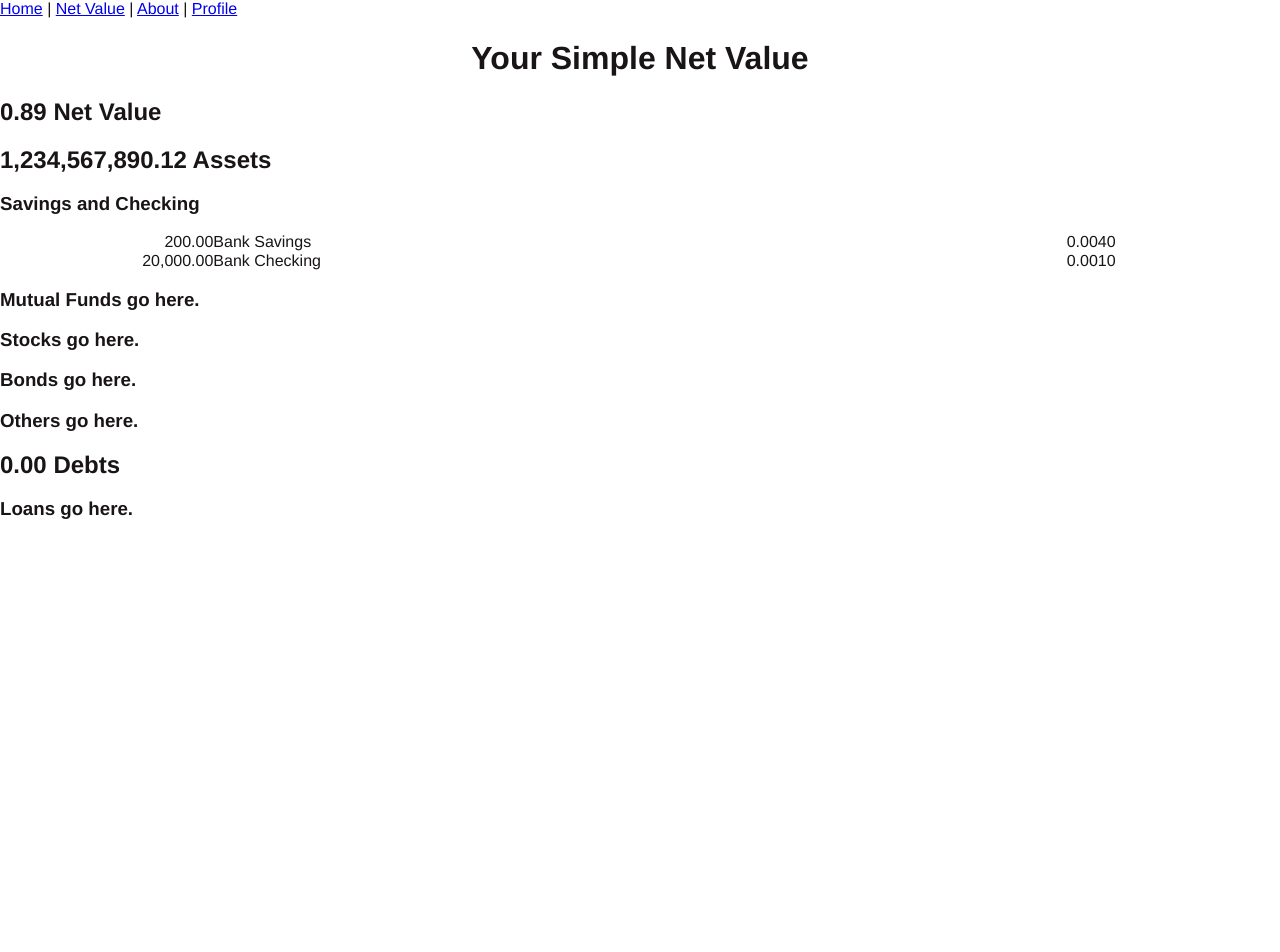
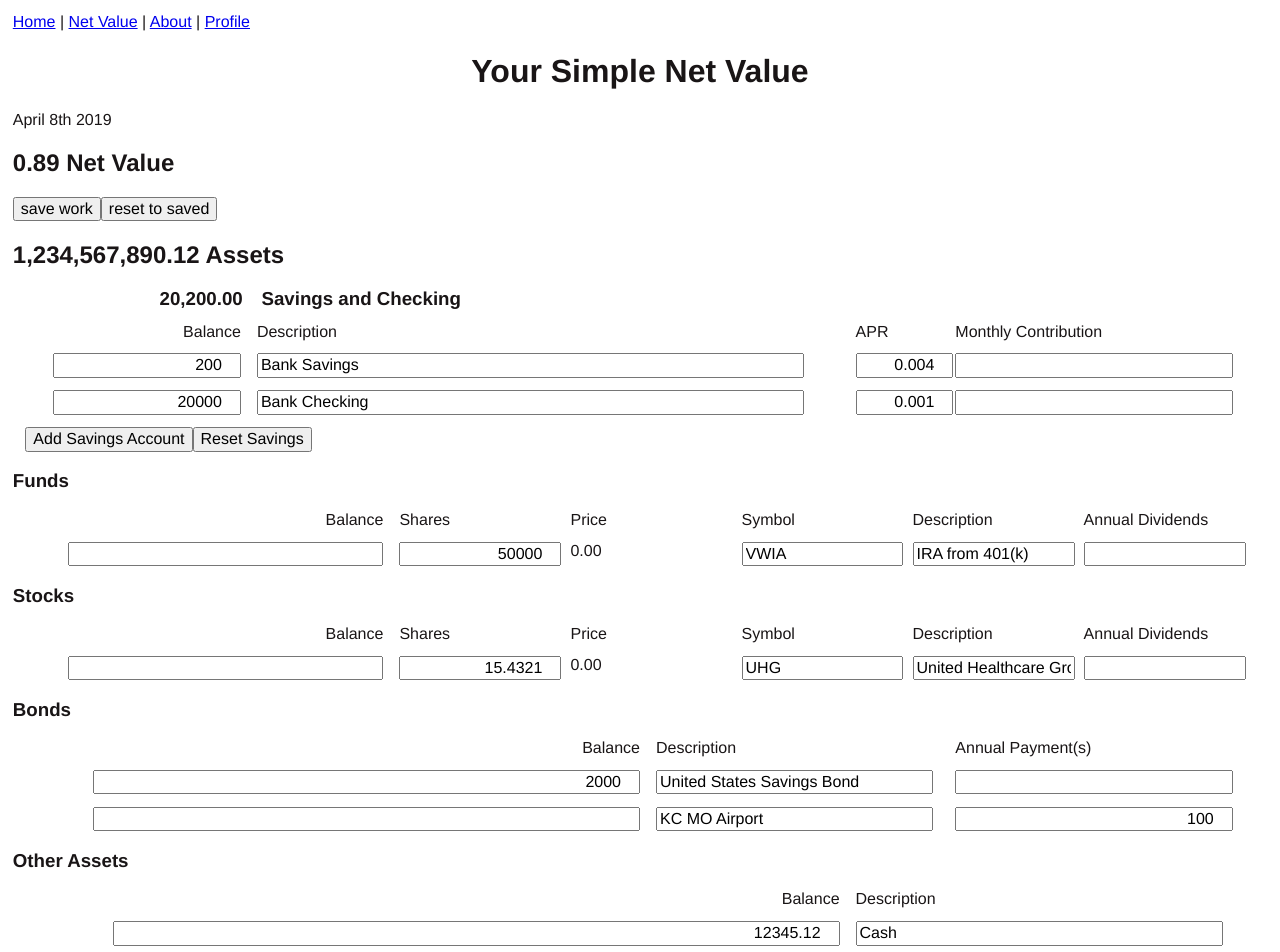
Before and after one commit to david-churn/netvalue-front, a Vue app: page /netvalue in a window 1280 px wide. Shown: the top 952 px of the page. Before the commit the page ends 800 px from the top, so only its background shows below. Built offline with nearby package versions, Linux system fonts and the light colour scheme.

Commit message:
polished savings and drafted others.  Finalized number display function.

```diff
--- a/src/App.vue
+++ b/src/App.vue
@@ -1,8 +1,8 @@
 <template>
   <div id="app">
     <navCmp/>
-    <h1>Your Simple Net Value</h1>
-    <!-- <p>{{ moment().format('MMMM Do YYYY') }}</p> -->
+    <h1>{{ title }}</h1>
+    <p>{{ todayStr }}</p>
     <router-view/>
   </div>
 </template>
@@ -17,7 +17,16 @@ const moment = require('moment');
 export default {
   name: "app",
   components: {
-    navCmp }
+    navCmp },
+  data: function () {
+    return {
+      title: 'Your Simple Net Value',
+      todayStr: ''
+    }
+  },
+  created() {
+    this.todayStr = moment().format('MMMM Do YYYY');
+  }
 }
 </script>
 
@@ -49,13 +58,24 @@ $greenish: #c5efcb;
 h1 {
   text-align: center;
 }
+body {
+  margin: 1%;
+}
+input {
+  width: 90%;
+}
+.amt {
+  text-align: right;
+}
 .row {
   display: flex;
+  margin: 1%;
 }
 .col-amount {
-  flex: 1;
+  flex: 2;
   min-width: 5em;
   text-align: right;
+  margin: 0 1em;
 }
 .flex1 {
   flex: 1;
@@ -75,4 +95,22 @@ h1 {
 .flex6 {
   flex: 6;
 }
+.flex7 {
+  flex: 7;
+}
+.flex8 {
+  flex: 8;
+}
+.flex9 {
+  flex: 9;
+}
+.flex10 {
+  flex: 10;
+}
+.flex11 {
+  flex: 11;
+}
+.flex12 {
+  flex: 12;
+}
 </style>
--- a/src/components/bonds.vue
+++ b/src/components/bonds.vue
@@ -1,8 +1,18 @@
 <template>
   <div class="bonds">
-    <h3>Bonds go here.</h3>
+    <h3>{{title}}</h3>
+    <div class="row">
+      <div class="col-amount">Balance</div>
+      <div class="flex1">Description</div>
+      <div class="flex1">Annual Payment(s)</div>
+    </div>
+    <div class="row"
+      v-for="(asset,index) in allBonds" :key="index">
+      <div class="col-amount"><input v-model="asset.amount" type="number" step=".01" class="amt"></div>
+      <div class="flex1"><input v-model="asset.description" type="text"></div>
+      <div class="flex1"><input v-model="asset.payment" type="number" step=".01" class="amt"></div>
+    </div>
   </div>
-
 </template>
 
 <script>
--- a/src/components/funds.vue
+++ b/src/components/funds.vue
@@ -1,8 +1,24 @@
 <template>
   <div class="funds">
-    <h3>Mutual Funds go here.</h3>
+    <h3>{{title}}</h3>
+    <div class="row">
+      <div class="col-amount">Balance</div>
+      <div class="flex1">Shares</div>
+      <div class="flex1">Price</div>
+      <div class="flex1">Symbol</div>
+      <div class="flex1">Description</div>
+      <div class="flex1">Annual Dividends</div>
+    </div>
+    <div class="row"
+      v-for="(asset,index) in allFunds" :key="index">
+      <div class="col-amount"><input v-model="asset.amount" type="number" step=".01" class="amt"></div>
+      <div class="flex1"><input v-model="asset.shares" type="number" step=".000001" class="amt"></div>
+      <div class="flex1">{{ asset.price ? asset.price.toDecFormat(2) : Number(0).toFixed(2) }}</div>
+      <div class="flex1"><input v-model="asset.symbol" type="text"></div>
+      <div class="flex1"><input v-model="asset.description" type="text"></div>
+      <div class="flex1"><input v-model="asset.payment" type="number" step=".01" class="amt"></div>
+    </div>
   </div>
-
 </template>
 
 <script>
--- a/src/components/loans.vue
+++ b/src/components/loans.vue
@@ -1,6 +1,19 @@
 <template>
   <div class="loans">
-    <h3>Loans go here.</h3>
+    <h3>{{title}}</h3>
+    <div class="row">
+      <div class="col-amount">Balance</div>
+      <div class="flex1">Description</div>
+      <div class="flex1">Annual Percentage Rate</div>
+      <div class="flex1">Monthly Payment</div>
+    </div>
+    <div class="row"
+      v-for="(asset,index) in allDebts" :key="index">
+      <div class="col-amount"><input v-model="asset.amount" type="number" step=".01" class="amt"></div>
+      <div class="flex1"><input v-model="asset.description" type="text"></div>
+      <div class="flex1"><input v-model="asset.apr" type="number" step=".0001" class="amt"></div>
+      <div class="flex1"><input v-model="asset.payment" type="number" step=".01" class="amt"></div>
+    </div>
   </div>
 
 </template>
--- a/src/components/others.vue
+++ b/src/components/others.vue
@@ -1,6 +1,15 @@
 <template>
   <div class="others">
-    <h3>Others go here.</h3>
+    <h3>{{title}}</h3>
+    <div class="row">
+      <div class="col-amount">Balance</div>
+      <div class="flex1">Description</div>
+    </div>
+    <div class="row"
+      v-for="(asset,index) in allOthers" :key="index">
+      <div class="col-amount"><input v-model="asset.amount" type="number" step=".01" class="amt"></div>
+      <div class="flex1"><input v-model="asset.description" type="text"></div>
+    </div>
   </div>
 
 </template>
@@ -12,7 +21,7 @@ export default {
   name: 'others',
   data: function () {
     return {
-      title: 'Others',
+      title: 'Other Assets',
     }
   },
   computed: mapGetters(['allOthers'])
--- a/src/components/savings.vue
+++ b/src/components/savings.vue
@@ -1,22 +1,26 @@
 <template lang="html">
   <div class="savings">
-    <h3>{{title}}</h3>
+    <h3 class="row">
+      <div class="col-amount">{{ subtotal.toDecFormat(2) }}</div>
+      <div class="flex10">{{ title }}</div></h3>
+    <div class="row">
+      <div class="col-amount">Balance</div>
+      <div class="flex6">Description</div>
+      <div class="flex1">APR</div>
+      <div class="flex3">Monthly Contribution</div>
+    </div>
     <div class="row"
       v-for="(asset,index) in allSavings" :key="index">
-      <div class="col-amount">{{asset.amount.format(2)}}</div>
-      <div class="flex4"> {{ asset.description}}</div>
-      <div class="flex1"> {{ asset.apr.format(4)}}</div>
+      <div class="col-amount"><input v-model="asset.amount" type="number" step=".01" class="amt"></div>
+      <div class="flex6"><input v-model="asset.description" type="text"></div>
+      <div class="flex1"><input v-model="asset.apr" type="number" step=".0001" class="amt"></div>
+      <div class="flex3"><input v-model="asset.payment" type="number" step=".01" class="amt"></div>
     </div>
-<!--
-    <div class="">
-      <input type="text" name="" value="number" increment=0.01>
+    <div class="row">
+      <button type="button" @click="addRow">Add Savings Account</button>
+      <button type="button" @click="allSavings">Reset Savings</button>
     </div>
-    <div class="">
-      <div class="left">Skill</div>
-      <input type="text" v-model="newSkill.name">
-    </div> -->
   </div>
-
 </template>
 
 <script>
@@ -27,9 +31,27 @@ export default {
   data: function () {
     return {
       title: 'Savings and Checking',
+      subtotal: 20200,
     }
   },
-  computed: mapGetters(['allSavings'])
+  computed: {
+    subtotalAmt: function () {
+      return -1
+    },
+    ...mapGetters(['allSavings'])
+  },
+  methods: {
+    addRow() {
+      let newSavings = {
+        type: 'saving',
+        amount: 0,
+        description: 'Savings',
+        apr: 0,
+        payment: 0
+      };
+      this.$store.dispatch('insertAsset', newSavings);
+    }
+  }
 }
 </script>
 
--- a/src/components/stocks.vue
+++ b/src/components/stocks.vue
@@ -1,8 +1,24 @@
 <template>
   <div class="stocks">
-    <h3>Stocks go here.</h3>
+    <h3>{{title}}</h3>
+    <div class="row">
+      <div class="col-amount">Balance</div>
+      <div class="flex1">Shares</div>
+      <div class="flex1">Price</div>
+      <div class="flex1">Symbol</div>
+      <div class="flex1">Description</div>
+      <div class="flex1">Annual Dividends</div>
+    </div>
+    <div class="row"
+      v-for="(asset,index) in allStocks" :key="index">
+      <div class="col-amount"><input v-model="asset.amount" type="number" step=".01" class="amt"></div>
+      <div class="flex1"><input v-model="asset.shares" type="number" step=".000001" class="amt"></div>
+      <div class="flex1">{{ asset.price ? asset.price.toDecFormat(2) : Number(0).toFixed(2) }}</div>
+      <div class="flex1"><input v-model="asset.symbol" type="text"></div>
+      <div class="flex1"><input v-model="asset.description" type="text"></div>
+      <div class="flex1"><input v-model="asset.payment" type="number" step=".01" class="amt"></div>
+    </div>
   </div>
-
 </template>
 
 <script>
--- a/src/main.js
+++ b/src/main.js
@@ -14,7 +14,7 @@ Vue.config.productionTip = false
  * @param mixed   s: sections delimiter
  * @param mixed   c: decimal delimiter
  */
-Number.prototype.format = function(n, x, s, c) {
+Number.prototype.toDecFormat = function(n, x, s, c) {
     var re = '\\d(?=(\\d{' + (x || 3) + '})+' + (n > 0 ? '\\D' : '$') + ')',
         num = this.toFixed(Math.max(0, ~~n));
 
--- a/src/store.js
+++ b/src/store.js
@@ -4,6 +4,8 @@ import Vuex from 'vuex'
 Vue.use(Vuex)
 
 export default new Vuex.Store({
+// complains when store data updated outside mutations. Remove for production.
+  strict: true,
   state: {
 //  type, symbol, description, apr, payment, shares, price, amount
     assets: [
@@ -98,10 +100,10 @@ export default new Vuex.Store({
     allBonds(state) {
       return state.assets.filter(asset => asset.type==="bond");
     },
-    allMFund(state) {
+    allFunds(state) {
       return state.assets.filter(asset => asset.type==="fund");
     },
-    allOther(state) {
+    allOthers(state) {
       return state.assets.filter(asset => asset.type==="other");
     },
     allDebts(state) {
@@ -110,10 +112,10 @@ export default new Vuex.Store({
   },
   actions: {
     insertAsset(context,assetObj) {
-      context.commit('insertAsset', assetObj)
+      context.commit('insertAsset', assetObj);
     },
     insertDebt(context,debtObj) {
-      context.commit('insertDebt', debtObj)
+      context.commit('insertDebt', debtObj);
     }
   },
   mutations: {
@@ -121,7 +123,7 @@ export default new Vuex.Store({
       state.assets.push(assetObj);
     },
     insertDebt(state,debtObj) {
-      state.assets.push(debtObj);
+      state.debts.push(debtObj);
     }
   }
 })
--- a/src/views/NetValue.vue
+++ b/src/views/NetValue.vue
@@ -1,13 +1,15 @@
 <template>
   <div class="netvalue">
-    <h2>{{ totalAmt.format(2) }} Net Value </h2>
-    <h2>{{ assetAmt.format(2) }} Assets</h2>
+    <h2>{{ totalAmt.toDecFormat(2) }} Net Value </h2>
+    <button type="button">save work</button>
+    <button type="button">reset to saved</button>
+    <h2>{{ assetAmt.toDecFormat(2) }} Assets</h2>
     <aSavings/>
     <aFunds/>
     <aStocks/>
     <aBonds/>
     <aOthers/>
-    <h2>{{ debtAmt.format(2) }} Debts</h2>
+    <h2>{{ debtAmt.toDecFormat(2) }} Debts</h2>
     <dLoans/>
   </div>
 </template>
```
